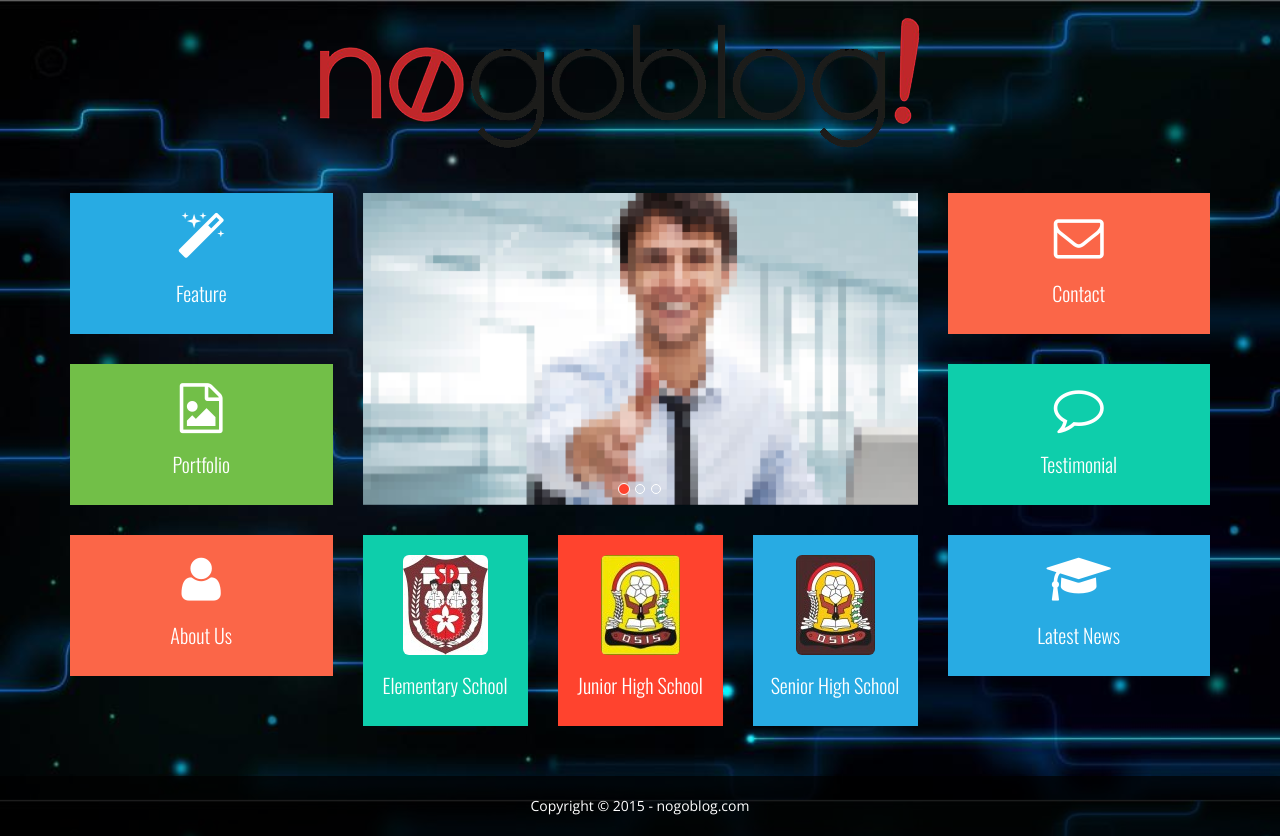
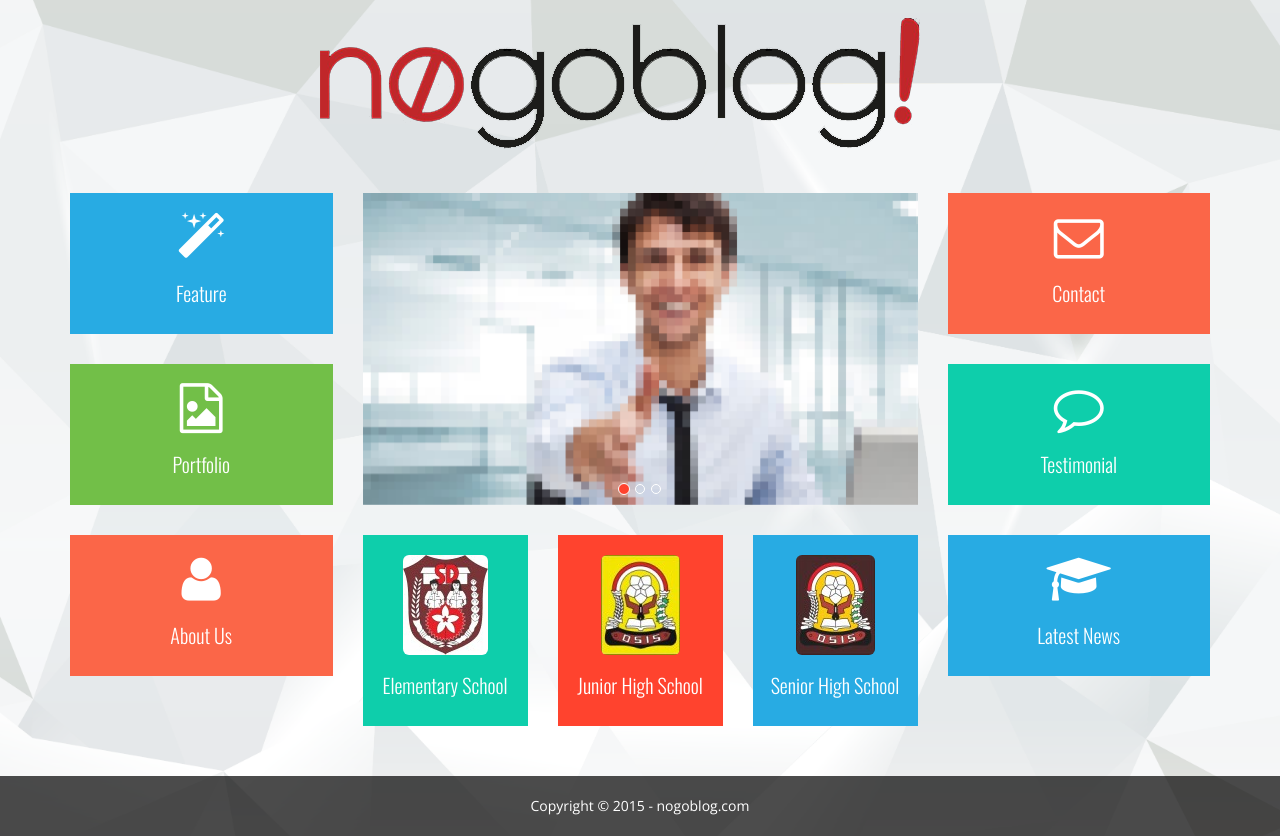
Before and after one commit to dhysa/NoGoBlog, a CodeIgniter app: page /NoGoBlog/ in a window 1280 px wide. Run offline with CodeIgniter, Linux system fonts and the light colour scheme; some libraries are stand-ins or nearby versions.

Commit message:
Gambar + implement BG

```diff
--- a/css/style.css
+++ b/css/style.css
@@ -16,7 +16,7 @@
 }
 
 body {
-    background: url(../images/bg.jpg) no-repeat;
+    background: url(../images/bg.png) no-repeat;
     background-attachment: fixed;
     background-size: cover;
     background-position: 50% 50%;
```
Also changed, not shown: images/bg-1.jpg (renamed from images/bg.jpg).
